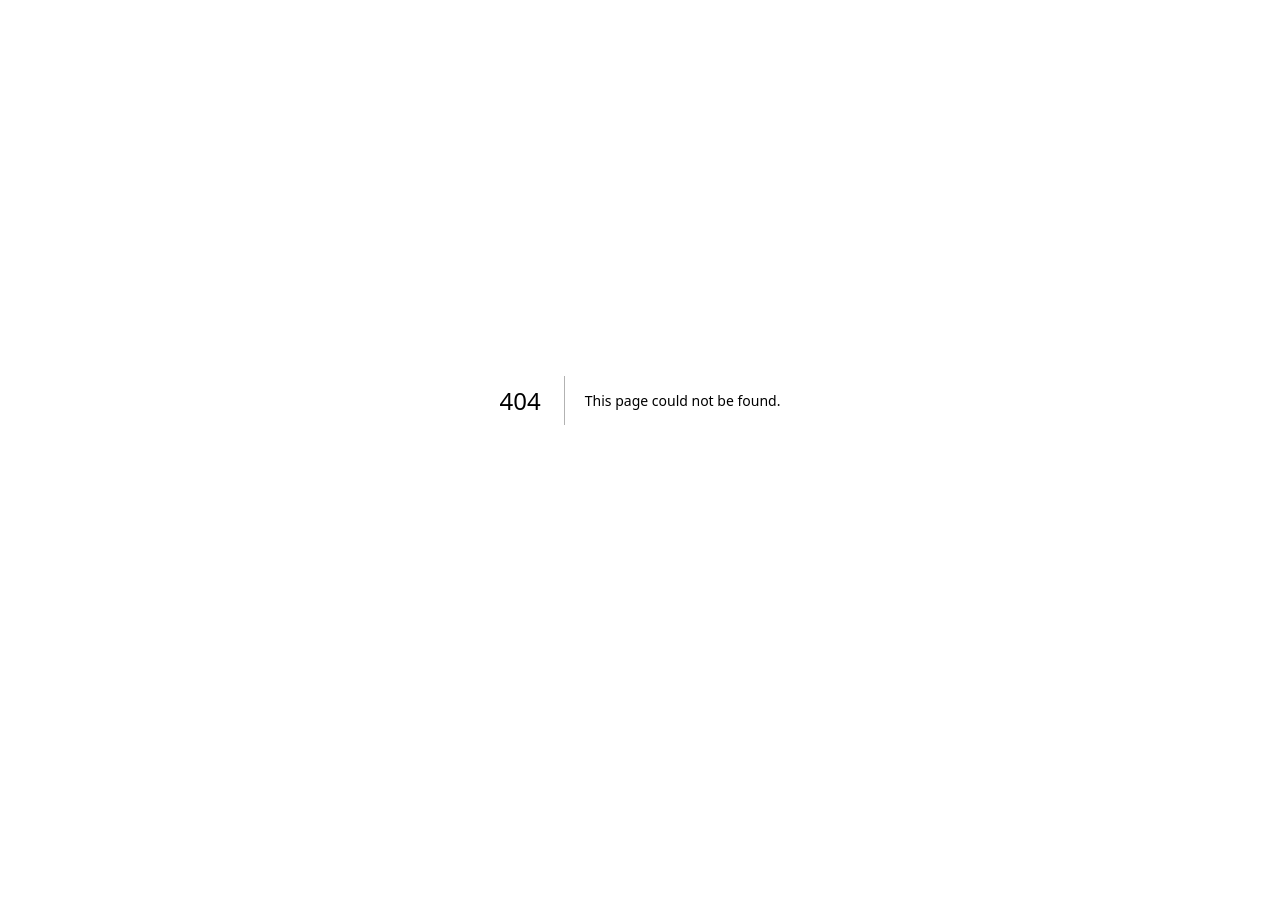
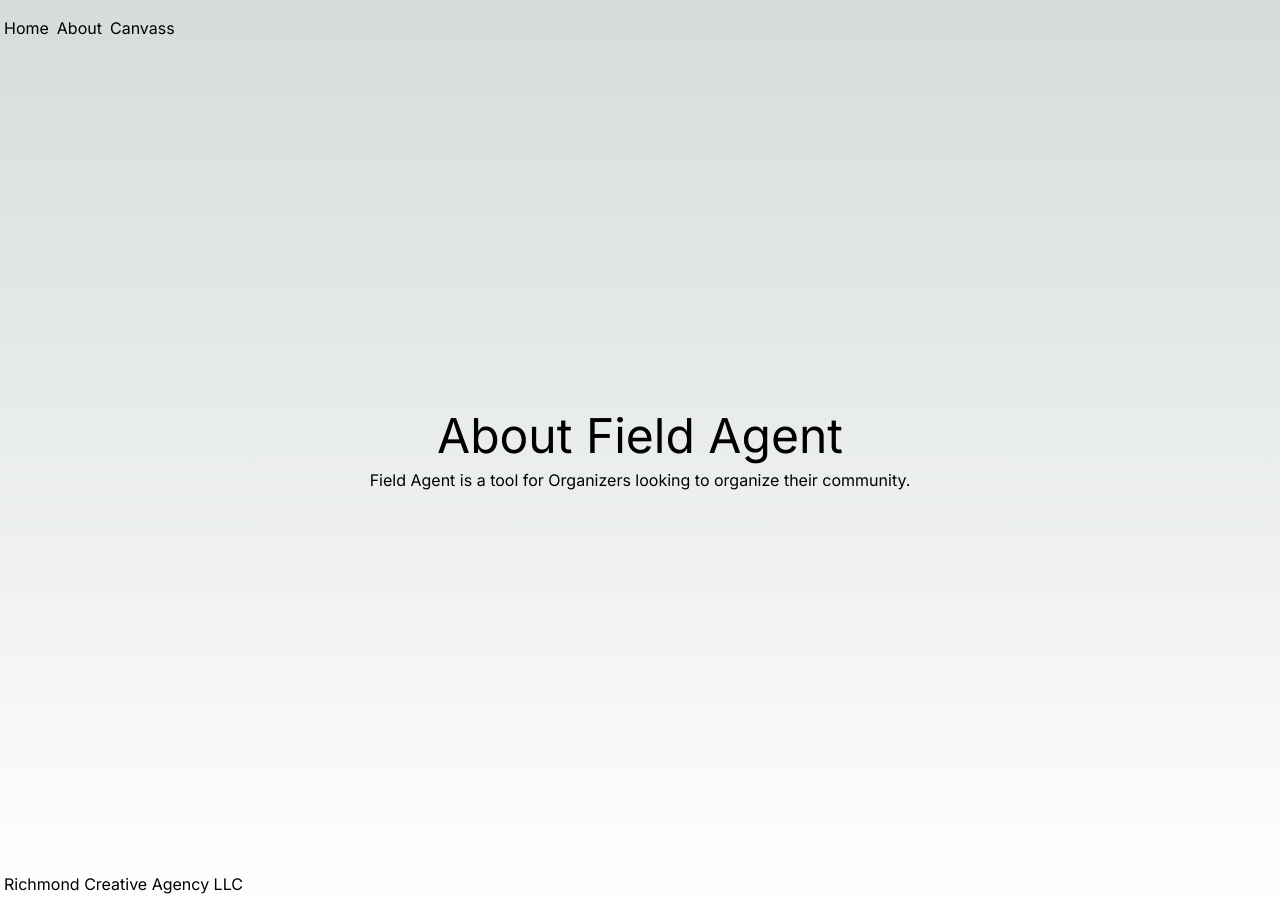
Before and after one commit to Richmond-Creative-Agency/fieldagent, a Next.js app: page /about in a window 1280 px wide. Before the commit this address had no page. Before the commit the page ends 800 px from the top, so only its background shows below. Built offline with nearby package versions, Linux system fonts and the light colour scheme.

Commit message:
feature: Add About Page

```diff
--- /dev/null
+++ b/src/app/about/page.js
@@ -0,0 +1,12 @@
+import Main from "../ui/components/Main"
+import H1 from "../ui/typography/H1"
+import H2 from "../ui/typography/H2"
+import P from "../ui/typography/P"
+export default function Page() {
+    return(
+        <Main>
+            <H1>About Field Agent</H1>
+            <P>Field Agent is a tool for Organizers looking to organize their community.</P>
+        </Main>
+    )
+}
--- a/src/app/ui/header/Header.jsx
+++ b/src/app/ui/header/Header.jsx
@@ -9,6 +9,7 @@ export default function Header() {
         <header className="">
             <Menu>
                 <NavButton href="/">Home</NavButton>
+                <NavButton href="/about">About</NavButton>
                 <NavButton href="/guide/canvass">Canvass</NavButton>
             </Menu>
         </header>
```
